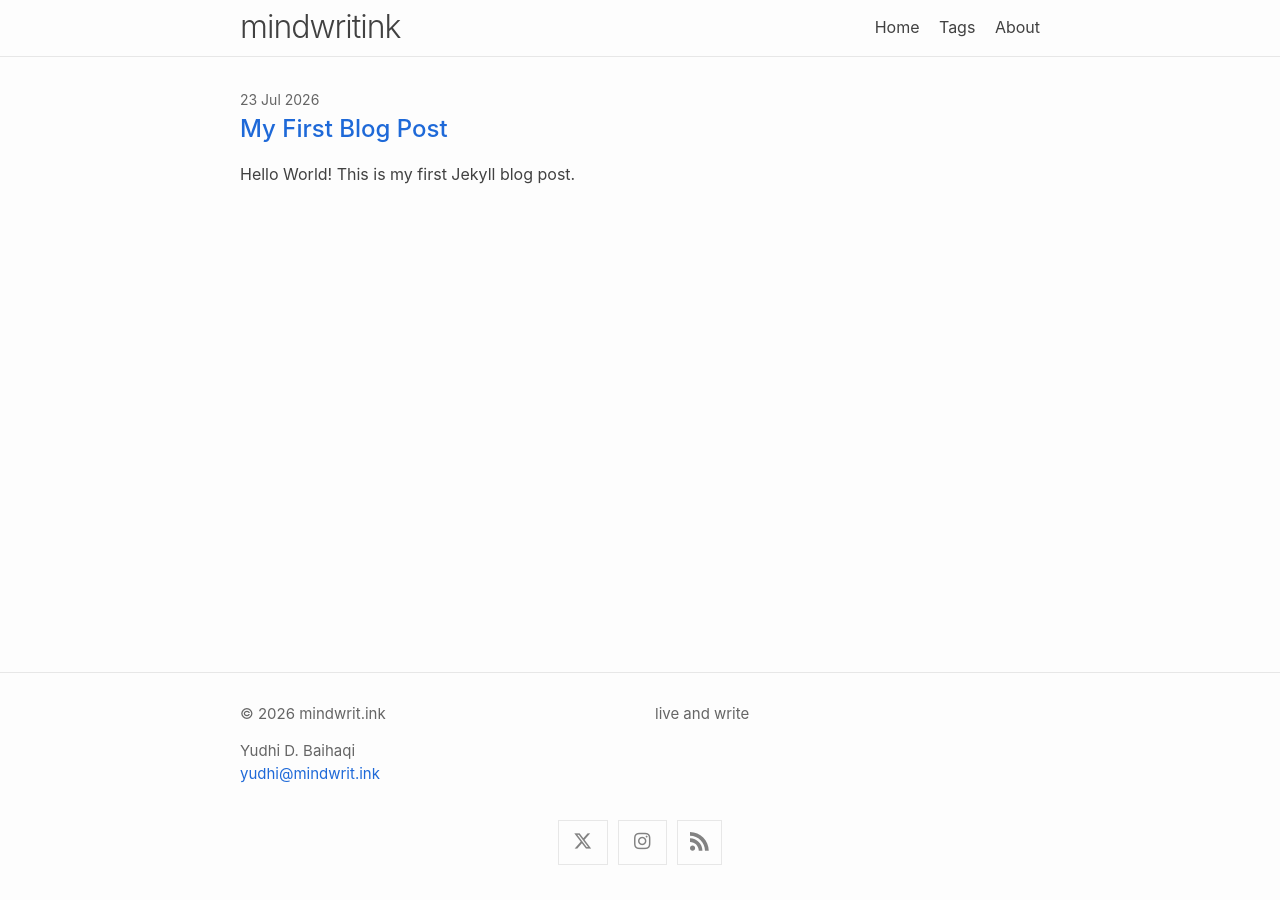
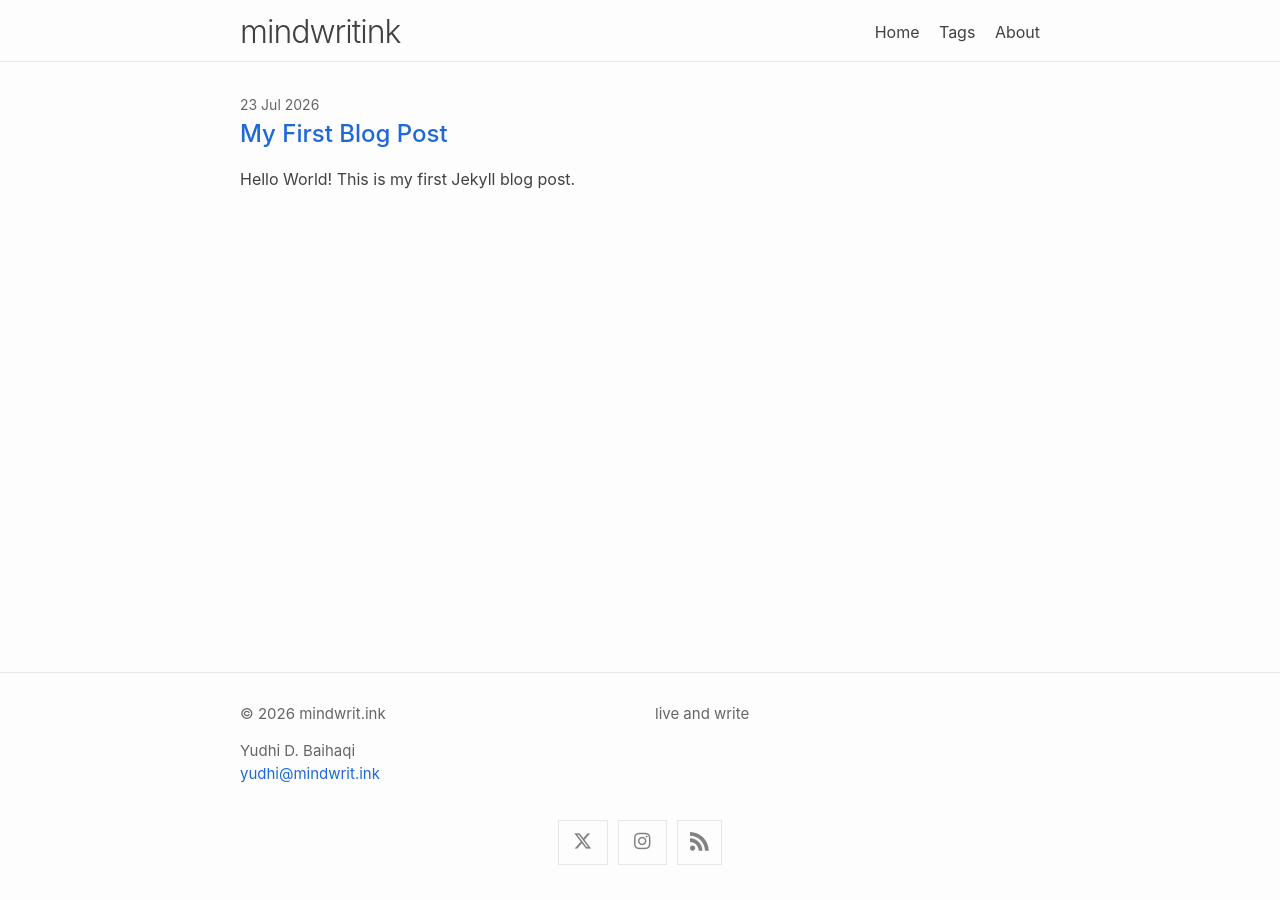
Before and after one commit to yudhidb/yudhidb.github.io, a Jekyll site: the page built from docs/index.md, in a window 1280 px wide. Built offline with Jekyll 4.4.1, drawn with Linux system fonts in a browser that asks for light colours; nearby versions of some CDN libraries.

Commit message:
Update _layout.scss

```diff
--- a/docs/_sass/minima/_layout.scss
+++ b/docs/_sass/minima/_layout.scss
@@ -7,7 +7,7 @@
   min-height: $spacing-unit * 1.865;
   line-height: $base-line-height * $base-font-size * 2.25;
   background-color: $background-color;
-  // border-top: 5px solid $border-color-03;
+  border-top: 5px solid $border-color-04;
   border-bottom: 1px solid $border-color-01;
 }
 
```
